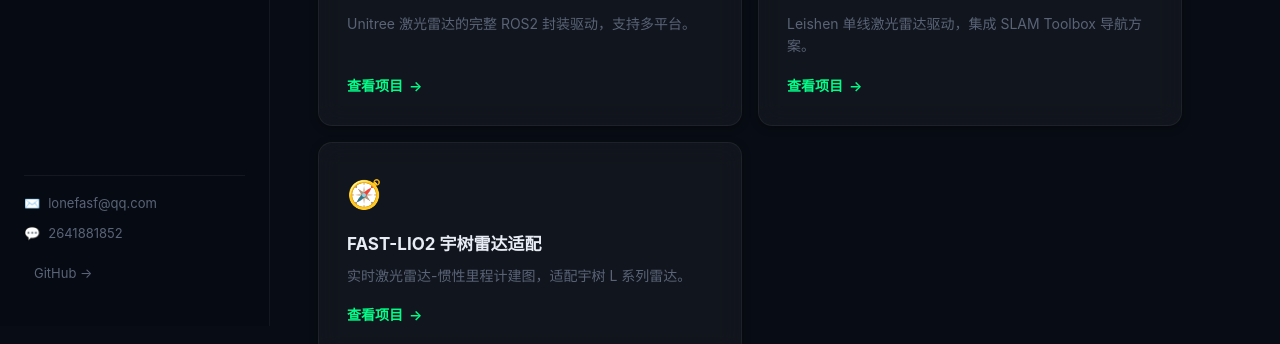
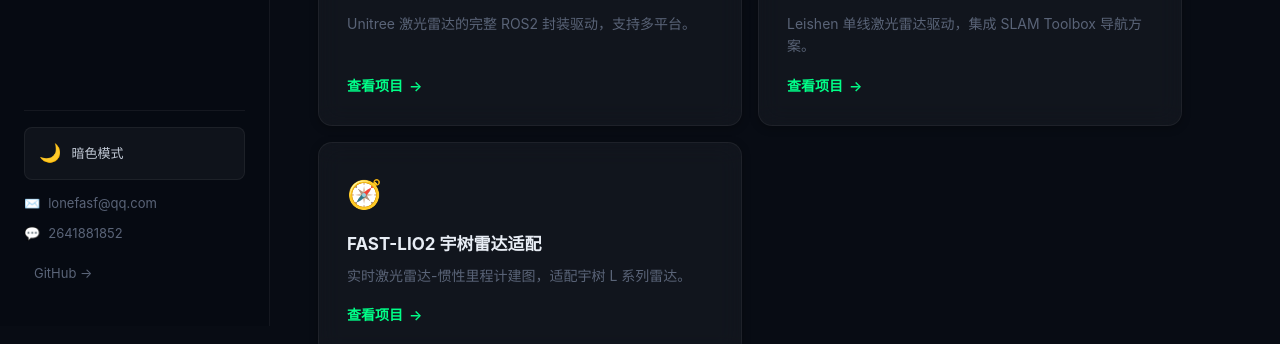
Before and after one commit to LONEFORME/LONEFORME.github.io, a Jekyll site: the page built from index.md, in a window 1280 px wide. Shown: the part 574-918 px from the top of the page. Built offline with Jekyll 4.4.1, drawn with Linux system fonts in a browser that asks for light colours.

Commit message:
feat: add dark/light theme toggle with localStorage persistence

```diff
--- a/_layouts/default.html
+++ b/_layouts/default.html
@@ -33,6 +33,10 @@
         <a href="{{ "/news" | relative_url }}" class="nav-link {% if page.url contains '/news' %}active{% endif %}">📰 热点</a>
       </nav>
       <div class="sidebar-footer">
+        <div class="theme-toggle" onclick="toggleTheme()" title="切换主题">
+          <span class="theme-icon" id="themeIcon">🌙</span>
+          <span class="theme-label" id="themeLabel">暗色模式</span>
+        </div>
         <div class="contact-info">
           <div class="contact-row"><span>✉️</span> lonefasf@qq.com</div>
           <div class="contact-row"><span>💬</span> 2641881852</div>
@@ -50,5 +54,31 @@
       </footer>
     </main>
   </div>
+  <script>
+    (function() {
+      var saved = localStorage.getItem('theme');
+      if (saved === 'light') {
+        document.documentElement.setAttribute('data-theme', 'light');
+        document.getElementById('themeIcon').textContent = '☀️';
+        document.getElementById('themeLabel').textContent = '亮色模式';
+      }
+    })();
+    function toggleTheme() {
+      var html = document.documentElement;
+      var icon = document.getElementById('themeIcon');
+      var label = document.getElementById('themeLabel');
+      if (html.getAttribute('data-theme') === 'light') {
+        html.removeAttribute('data-theme');
+        localStorage.setItem('theme', 'dark');
+        icon.textContent = '🌙';
+        label.textContent = '暗色模式';
+      } else {
+        html.setAttribute('data-theme', 'light');
+        localStorage.setItem('theme', 'light');
+        icon.textContent = '☀️';
+        label.textContent = '亮色模式';
+      }
+    }
+  </script>
 </body>
 </html>
--- a/assets/css/custom.css
+++ b/assets/css/custom.css
@@ -27,6 +27,98 @@
   --shadow-md: 0 8px 32px rgba(0, 0, 0, 0.4);
   --shadow-lg: 0 16px 48px rgba(0, 0, 0, 0.5);
   --transition: 0.3s cubic-bezier(0.4, 0, 0.2, 1);
+}
+
+[data-theme="light"] {
+  --color-bg: #f0f2f5;
+  --color-surface: rgba(255, 255, 255, 0.8);
+  --color-surface-hover: rgba(255, 255, 255, 0.95);
+  --color-sidebar-bg: #ffffff;
+  --color-sidebar-text: #333;
+  --color-sidebar-muted: #666;
+  --color-primary: #00b35e;
+  --color-primary-dim: rgba(0, 179, 94, 0.1);
+  --color-primary-glow: rgba(0, 179, 94, 0.2);
+  --color-secondary: #0099cc;
+  --color-secondary-dim: rgba(0, 153, 204, 0.1);
+  --color-heading: #1a1a2e;
+  --color-body: #444;
+  --color-muted: #777;
+  --color-border: rgba(0, 0, 0, 0.08);
+  --color-border-hover: rgba(0, 0, 0, 0.15);
+  --color-code-bg: #f5f5f5;
+  --color-blockquote-border: var(--color-primary);
+  --color-blockquote-bg: rgba(0, 179, 94, 0.05);
+  --shadow-sm: 0 1px 4px rgba(0, 0, 0, 0.08);
+  --shadow-md: 0 4px 16px rgba(0, 0, 0, 0.1);
+  --shadow-lg: 0 8px 32px rgba(0, 0, 0, 0.12);
+}
+
+[data-theme="light"] .sidebar {
+  border-right: 1px solid var(--color-border);
+}
+
+[data-theme="light"] .sidebar-header {
+  border-bottom: 1px solid var(--color-border);
+}
+
+[data-theme="light"] .sidebar-footer {
+  border-top: 1px solid var(--color-border);
+}
+
+[data-theme="light"] .nav-link:hover {
+  background: rgba(0, 0, 0, 0.04);
+}
+
+[data-theme="light"] .nav-link.active {
+  background: var(--color-primary-dim);
+  color: var(--color-primary);
+}
+
+[data-theme="light"] .hero::before {
+  background: radial-gradient(circle, rgba(0, 179, 94, 0.08) 0%, transparent 70%);
+}
+
+[data-theme="light"] .hero h1 {
+  background: linear-gradient(135deg, #1a1a2e 0%, var(--color-primary) 50%, var(--color-secondary) 100%);
+  -webkit-background-clip: text;
+  -webkit-text-fill-color: transparent;
+  background-clip: text;
+}
+
+[data-theme="light"] .card::before {
+  background: linear-gradient(90deg, transparent, var(--color-primary), transparent);
+}
+
+[data-theme="light"] .news-date-badge {
+  background: linear-gradient(135deg, var(--color-primary), #009955);
+}
+
+[data-theme="light"] .news-modal {
+  background: #ffffff;
+  border: 1px solid var(--color-border);
+}
+
+[data-theme="light"] .news-modal-close {
+  background: var(--color-surface);
+  border: 1px solid var(--color-border);
+}
+
+[data-theme="light"] ::selection {
+  background: rgba(0, 179, 94, 0.3);
+  color: #1a1a2e;
+}
+
+[data-theme="light"] ::-webkit-scrollbar-track {
+  background: #f0f2f5;
+}
+
+[data-theme="light"] ::-webkit-scrollbar-thumb {
+  background: #ccc;
+}
+
+[data-theme="light"] ::-webkit-scrollbar-thumb:hover {
+  background: #aaa;
 }
 
 *, *::before, *::after {
@@ -170,6 +262,39 @@
   margin-top: 16px;
   padding-top: 16px;
   border-top: 1px solid var(--color-border);
+}
+
+.theme-toggle {
+  display: flex;
+  align-items: center;
+  gap: 10px;
+  padding: 10px 14px;
+  margin-bottom: 12px;
+  border-radius: var(--radius-sm);
+  cursor: pointer;
+  transition: all var(--transition);
+  background: var(--color-surface);
+  border: 1px solid var(--color-border);
+}
+
+.theme-toggle:hover {
+  background: var(--color-surface-hover);
+  border-color: var(--color-border-hover);
+}
+
+.theme-icon {
+  font-size: 18px;
+  transition: transform 0.3s ease;
+}
+
+.theme-toggle:hover .theme-icon {
+  transform: rotate(30deg) scale(1.1);
+}
+
+.theme-label {
+  font-size: 13px;
+  color: var(--color-sidebar-text);
+  font-weight: 500;
 }
 
 .contact-row {
```
